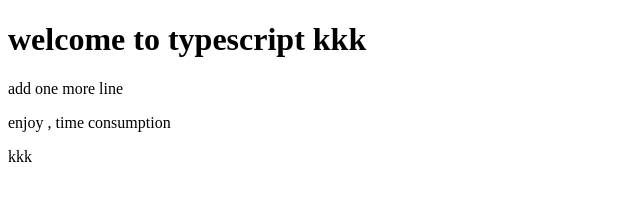
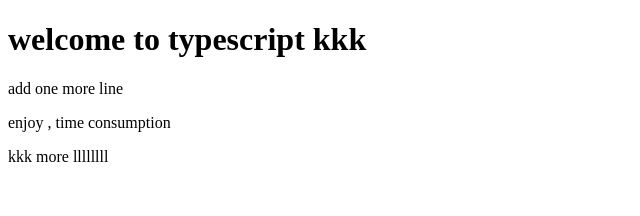
Before and after one commit to Ripan007/TypeScript, a React (Vite) app: page / in a window 1280 px wide. Shown: the top 216 px of the page, without its empty margins (0-640 px from the left). Built offline with nearby package versions, Linux system fonts and the light colour scheme.

Commit message:
Dec 2, 2023, 8:06 PM

```diff
--- a/src/App.tsx
+++ b/src/App.tsx
@@ -4,7 +4,7 @@
       <h1>welcome to typescript kkk</h1>
       <p>add one more line</p>
       <p>enjoy , time consumption</p>
-      kkk
+      kkk more llllllll
     </>
   )
 }
```
